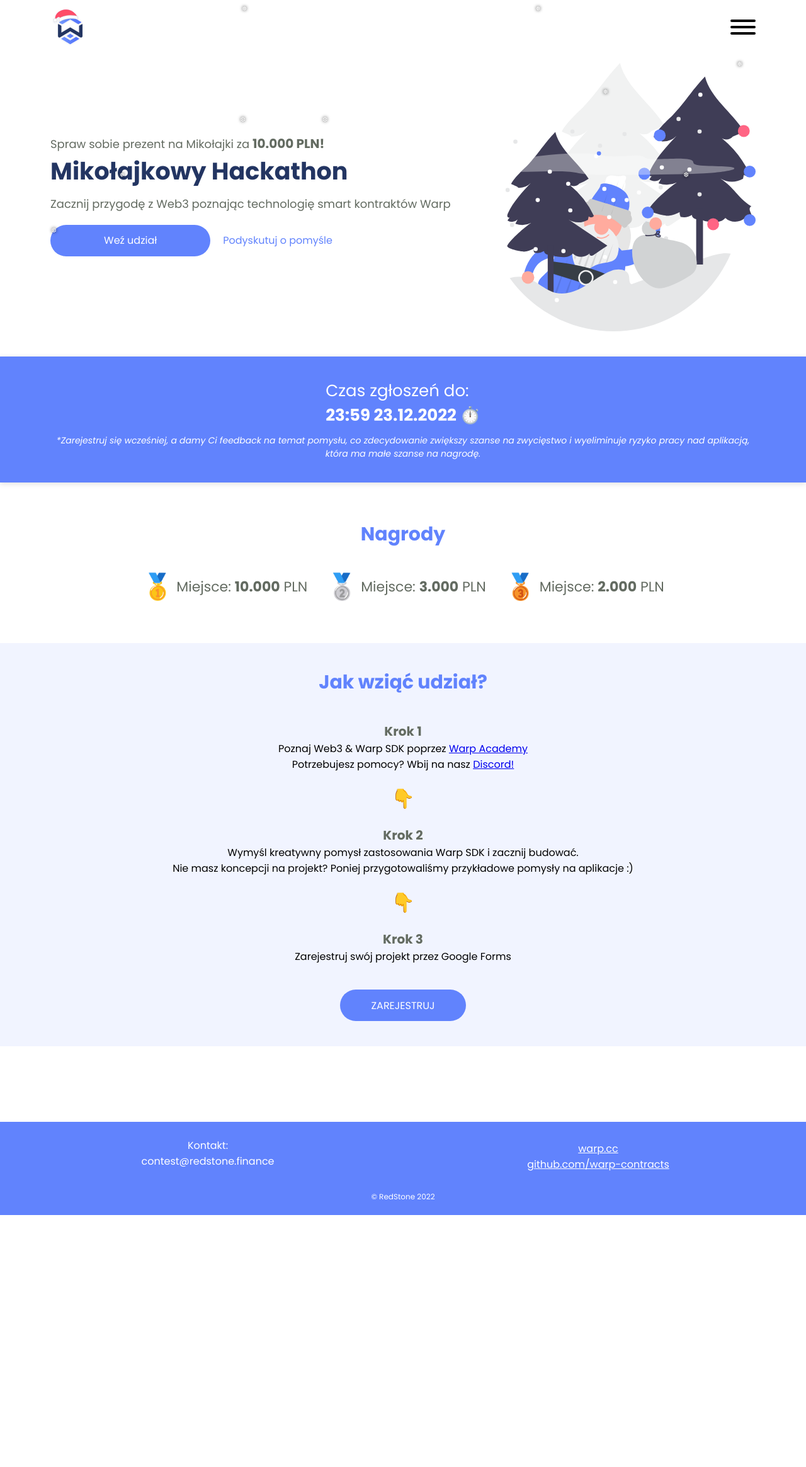
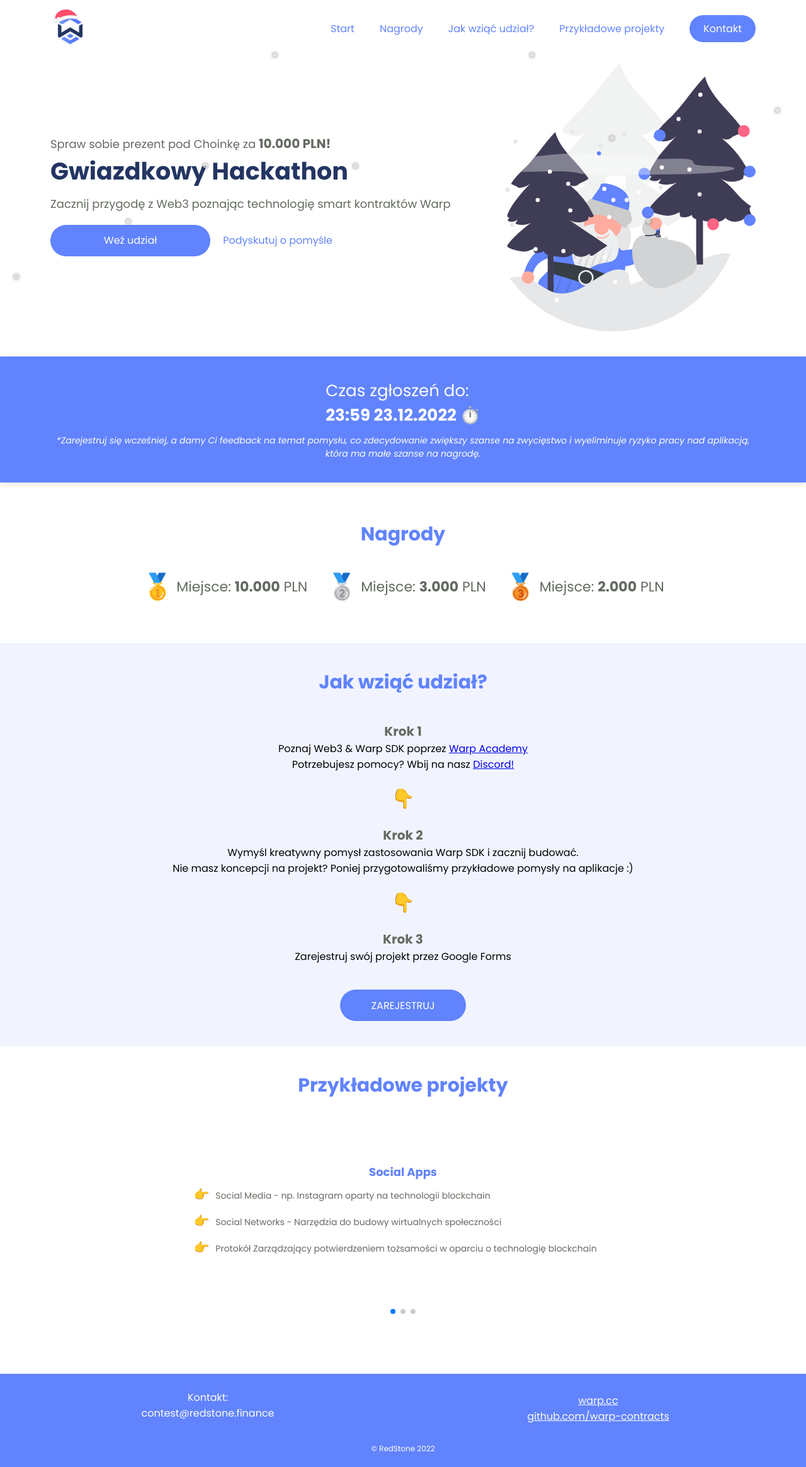
Before and after one commit to warp-contracts/christmas-hackathon, a Vue app: page / in a window 1280 px wide. Shown: the whole page at 63% size. Before the commit the page ends 1929 px from the top, so only its background shows below. Built offline with nearby package versions, Linux system fonts and the light colour scheme.

Commit message:
Nav desktop, slider, fixes

```diff
--- a/src/AppLayout.vue
+++ b/src/AppLayout.vue
@@ -6,10 +6,10 @@
         <div class="header-banner">
           <div class="header-title">
             <h2>
-              Spraw sobie prezent na Mikołajki za
+              Spraw sobie prezent pod Choinkę za
               <span class="header-amount">10.000 PLN!</span>
             </h2>
-            <h1>Mikołajkowy Hackathon</h1>
+            <h1>Gwiazdkowy Hackathon</h1>
             <div class="text-wrapper">
               <p class="header-text">
                 Zacznij przygodę z Web3 poznając technologię smart kontraktów
@@ -105,59 +105,59 @@
       </section>
 
       <section ref="examples" id="examples">
-        <!-- <div class="accordion">
         <h2>Przykładowe projekty</h2>
-          <div class="tabs">
-            <div class="tab">
-              <input type="checkbox" id="chck1" />
-              <label class="tab-label" for="chck1">DeFi</label>
+        <swiper
+          :modules="modules"
+          :pagination="{
+            clickable: true,
+          }"
+          class="mySwiper"
+        >
+          <swiper-slide>
+            <h3>Social Apps</h3>
             <div class="tab-content">
-                <p><span>👉</span> Zdecentralizowana giełda (DEX)</p>
-                <p><span>👉</span> Zdecentralizowany protokół pożyczkowy</p>
-                <p>
-                  <span>👉</span> Zdecentralizowany Protokół monetyzacji danych
-                </p>
+              <ul>
+                <li>
+                  Social Media - np. Instagram oparty na technologii blockchain
+                </li>
+                <li>
+                  Social Networks - Narzędzia do budowy wirtualnych społeczności
+                </li>
+                <li>
+                  Protokół Zarządzający potwierdzeniem tożsamości w oparciu o
+                  technologię blockchain
+                </li>
+              </ul>
+            </div> </swiper-slide
+          ><swiper-slide>
+            <h3>DeFi</h3>
+            <div class="tab-content">
+              <ul>
+                <li>Zdecentralizowana giełda (DEX)</li>
+                <li>Zdecentralizowany protokół pożyczkowy</li>
+                <li>Zdecentralizowany Protokół monetyzacji danych</li>
+              </ul>
+            </div> </swiper-slide
+          ><swiper-slide>
+            <h3>Gaming</h3>
+            <div class="tab-content">
+              <ul>
+                <li>
+                  Trading card games: dodaj budowanie decku, wymianę kart oraz
+                  zapis wyników pojedynków na blockchainie
+                </li>
+                <li>
+                  RPGs: tokenizacja oraz możliwość wymiany/ sprzedaży
+                  przedmiotów w grze
+                </li>
+                <li>
+                  MMO: Zdefiniuj mechanizm interakcji bezpośrednio w kontraktach
+                  Warp
+                </li>
+              </ul>
             </div>
-            </div>
-            <div class="tab">
-              <input type="checkbox" id="chck2" />
-              <label class="tab-label" for="chck2">Social Apps</label>
-              <div class="tab-content">
-                <p>
-                  <span>👉</span> Social Media - np. Instagram oparty na
-                  technologii blockchain
-                </p>
-                <p>
-                  <span>👉</span> Social Networks - Narzędzia do budowy
-                  wirtualnych społeczności
-                </p>
-                <p>
-                  <span>👉</span> Protokół Zarządzający potwierdzeniem
-                  tożsamości w oparciu o technologię blockchain
-                </p>
-              </div>
-            </div>
-
-            <div class="tab">
-              <input type="checkbox" id="chck3" />
-              <label class="tab-label" for="chck3">Gaming</label>
-              <div class="tab-content">
-                <p>
-                  <span>👉</span> Trading card games: dodaj budowanie decku,
-                  wymianę kart oraz zapis wyników pojedynków na blockchainie
-                </p>
-                <p>
-                  <span>👉</span> RPGs: tokenizacja oraz możliwość wymiany/
-                  sprzedaży przedmiotów w grze
-                </p>
-                <p>
-                  <span>👉</span> MMO: Zdefiniuj mechanizm interakcji
-                  bezpośrednio w kontraktach Warp
-                </p>
-              </div>
-            </div>
-          </div>
-        </div> -->
+          </swiper-slide>
+        </swiper>
       </section>
 
       <footer ref="contact">
@@ -193,13 +193,21 @@
 
 <script>
 import TheNavigation from './components/TheNavigation.vue';
+import { Swiper, SwiperSlide } from 'swiper/vue';
+import 'swiper/css';
+import 'swiper/css/pagination';
+import { Pagination } from 'swiper';
 
 export default {
   components: {
     TheNavigation,
+    Swiper,
+    SwiperSlide,
   },
   data() {
-    return {};
+    return {
+      modules: [Pagination],
+    };
   },
 
   methods: {
@@ -450,103 +458,59 @@
   #examples {
     display: flex;
     justify-content: center;
+    flex-direction: column;
     align-items: center;
+    height: 50rem;
 
     padding: 4rem 2rem;
     margin-top: 4rem;
-    .accordion {
+
     h2 {
       @include section-header;
       text-align: center;
     }
-      input {
-        position: absolute;
-        opacity: 0;
-        z-index: -1;
-      }
-      // Layout
-      .row {
-        display: flex;
-        .col {
-          flex: 1;
-          &:last-child {
-            margin-left: 1em;
-          }
-        }
+    .swiper {
+      width: 80%;
+      height: 100%;
     }
 
-      .tabs {
-        margin-top: 4rem;
-        border-radius: 0.8rem;
-        overflow: hidden;
-        box-shadow: 0 0.4rem 0.4rem -0.2rem rgba(0, 0, 0, 0.5);
-      }
-      .tab {
-        width: 100%;
-        color: white;
-        overflow: hidden;
-        &-label {
+    .swiper-slide {
+      text-align: center;
+      font-size: 1.8rem;
+      background: #fff;
+      padding: 0 2.5rem;
+
       display: flex;
-          justify-content: space-between;
-          padding: 1rem;
-          background: $secondary;
-          font-size: 2rem;
-          cursor: pointer;
-
-          &:hover {
-            background: $secondary;
-          }
-          &::after {
-            content: '\276F';
-            width: 1rem;
-            height: 1rem;
-            text-align: center;
-            transition: all 0.35s;
-          }
-        }
-        &-content {
-          max-height: 0;
-          padding: 0 1em;
-          background: white;
-          transition: all 0.35s;
-
-          p {
-            font-size: 1.4rem;
-            color: $text-basic;
-            padding: 1rem 0;
-            display: flex;
+      flex-direction: column;
+      -webkit-box-pack: center;
+      -ms-flex-pack: center;
+      -webkit-justify-content: center;
+      justify-content: center;
+      -webkit-box-align: center;
+      -ms-flex-align: center;
       align-items: center;
 
-            span {
-              font-size: 2rem;
-              margin-right: 1rem;
-            }
-          }
-        }
-        &-close {
-          display: flex;
-          justify-content: flex-end;
-          padding: 1em;
-          font-size: 0.75em;
-          background: $secondary;
-          cursor: pointer;
-          &:hover {
-            background: $secondary;
-          }
-        }
+      h3 {
+        margin: 0 auto;
+        text-align: center;
+        font-size: 1.8rem;
+        color: $primary;
       }
 
-      // :checked
-      input:checked {
-        + .tab-label {
-          background: $secondary;
-          &::after {
-            transform: rotate(90deg);
+      .tab-content {
+        ul {
+          list-style: none;
         }
+        ul li {
+          text-align: left;
+          font-size: 1.4rem;
+          padding: 0.7rem 0;
+          padding-left: 1rem;
+          color: $text-basic;
         }
-        ~ .tab-content {
-          max-height: 100vh;
-          padding: 1rem;
+        ul li::marker {
+  content: "👉";
+  font-size: 2rem;
 }
       }
     }
@@ -798,6 +762,11 @@
 
     #examples {
       padding: 0 8rem;
+      height: 40rem;
+
+      .swiper {
+        width: 70%;
+      }
     }
 
     footer {
--- a/src/components/TheNavigation.vue
+++ b/src/components/TheNavigation.vue
@@ -25,18 +25,51 @@
       <ul>
         <li><a href="#" @click.prevent="goSection('start')">Start</a></li>
         <li><a href="#" @click.prevent="goSection('prize')">Nagrody</a></li>
-        <li><a href="#" @click.prevent="goSection('instruction')">Jak wziąć udział?</a></li>
-        <li><a href="#" @click.prevent="goSection('examples')">Przykładowe projekty</a></li>
-        <li><a href="#" @click.prevent="goSection('contact')">Kontakt</a></li>
+        <li>
+          <a href="#" @click.prevent="goSection('instruction')"
+            >Jak wziąć udział?</a
+          >
+        </li>
+        <li>
+          <a href="#" @click.prevent="goSection('examples')"
+            >Przykładowe projekty</a
+          >
+        </li>
+        <li>
+          <a class="contact-btn" href="#" @click.prevent="goSection('contact')"
+            >Kontakt</a
+          >
+        </li>
       </ul>
     </div>
 
     <!-- DESKTOP NAV -->
     <div class="desktop-nav">
-      <nav>
-        <div class="logo"></div>
+      <nav :class="scrolled ? 'scrolled' : ''">
+        <div class="logo">
+          <img src="../assets/Santa_Warp.svg" alt="Warp logo" />
+        </div>
         <ul>
-          <li></li>
+          <li><a href="#" @click.prevent="goSection('start')">Start</a></li>
+          <li><a href="#" @click.prevent="goSection('prize')">Nagrody</a></li>
+          <li>
+            <a href="#" @click.prevent="goSection('instruction')"
+              >Jak wziąć udział?</a
+            >
+          </li>
+          <li>
+            <a href="#" @click.prevent="goSection('examples')"
+              >Przykładowe projekty</a
+            >
+          </li>
+          <li>
+            <a
+              class="contact-btn"
+              href="#"
+              @click.prevent="goSection('contact')"
+              >Kontakt</a
+            >
+          </li>
         </ul>
       </nav>
     </div>
@@ -48,6 +81,7 @@
   data() {
     return {
       mobileNav: false,
+      scrolled: false,
     };
   },
   methods: {
@@ -55,6 +89,16 @@
       this.mobileNav = false;
       this.$emit('go-section', val);
     },
+
+    handleScroll() {
+      this.scrolled = window.scrollY > 0;
+    },
+  },
+  created() {
+    window.addEventListener('scroll', this.handleScroll);
+  },
+  destroyed() {
+    window.removeEventListener('scroll', this.handleScroll);
   },
 };
 </script>
@@ -62,6 +106,18 @@
 <style lang="scss" scoped>
 @import '../styles/hamburgers.css';
 @import '../styles/variables';
+
+.mobile-navList ul li a.contact-btn,
+.desktop-nav nav ul li a.contact-btn {
+  color: white;
+  background-color: $primary;
+  border-radius: 50rem;
+  padding: 1rem 2.2rem;
+}
+.scrolled {
+  box-shadow: 0 25px 45px rgb(79 86 101 / 8%);
+  transition: 0.2s ease;
+}
 
 nav {
   position: fixed;
@@ -146,8 +202,53 @@
 }
 
 @media (min-width: 1023px) {
-  .mobile-nav > nav {
+  .mobile-nav,
+  .mobile-navList {
+    display: none;
+  }
+
+  .desktop-nav {
+    nav {
+      position: fixed;
+      z-index: 3;
+      top: 0;
+      left: 0;
+      right: 0;
+      display: flex;
+      justify-content: space-between;
+      align-items: center;
+
+      height: 9rem;
+      padding: 1rem 8rem;
+
+      width: 100%;
+      background-color: white;
+
+      ul {
+        display: flex;
+        flex-direction: row;
+        gap: 4rem;
+        list-style: none;
+
+        li {
+          a {
+            text-decoration: none;
+            font-size: 1.6rem;
+            color: $primary;
+          }
+        }
+      }
+    }
+    display: flex;
     padding: 0 8rem;
+    align-items: center;
+    flex-direction: row;
+
+    .logo {
+      img {
+        width: 6rem;
+      }
+    }
   }
 }
 </style>
```
Lines whose indentation alone changed are shown as unchanged.
